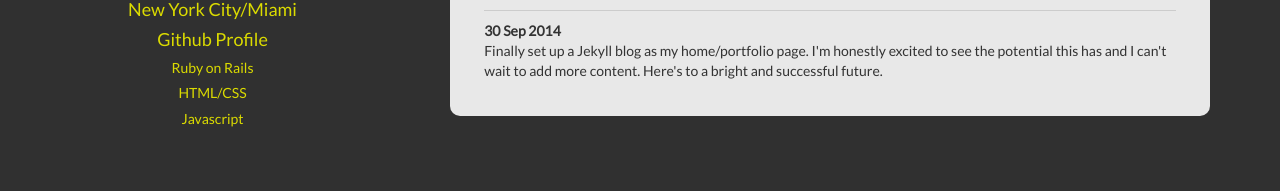
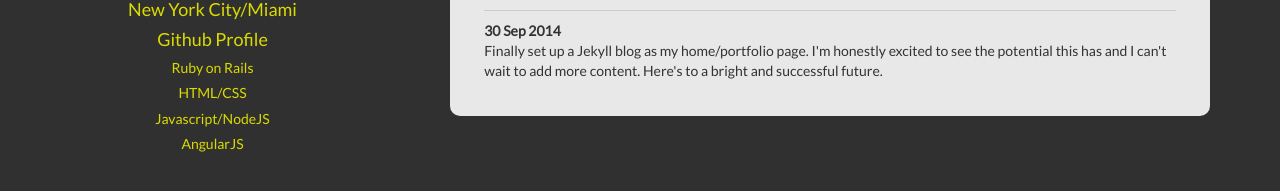
Before and after one commit to crackedlcd/crackedlcd.github.io, a Jekyll site: the page built from index.html, in a window 1280 px wide. Shown: the part 353-544 px from the top of the page. Built offline with Jekyll 4.4.1, drawn with Linux system fonts in a browser that asks for light colours; nearby versions of some CDN libraries; Markdown is read by kramdown in place of the engine named in the settings.

```diff
--- /dev/null
+++ b/CNAME
@@ -0,0 +1 @@
+iamvictortorres.com
--- a/_layouts/default.html
+++ b/_layouts/default.html
@@ -32,10 +32,12 @@
       <h3><a href="/">Victor Torres</a></h3>
       <h4><a href="mailto:vtorres739@gmail.com">E-Mail</a></h4>
       <h4>New York City/Miami</h4>
+      <h4><a href="https://twitter.com/iamvictortorres"></a></h4>
       <h4><a href="http://github.com/crackedlcd">Github Profile</a></h4>
       <h5>Ruby on Rails</h5>
       <h5>HTML/CSS</h5>
-      <h5>Javascript</h5>
+      <h5>Javascript/NodeJS</h5>
+      <h5>AngularJS</h5>
     </div>
 
     <div class="col-md-8 col-md-offset-1 col-sm-12" id="post-body">
```
Also changed, not shown: 1 other file.
